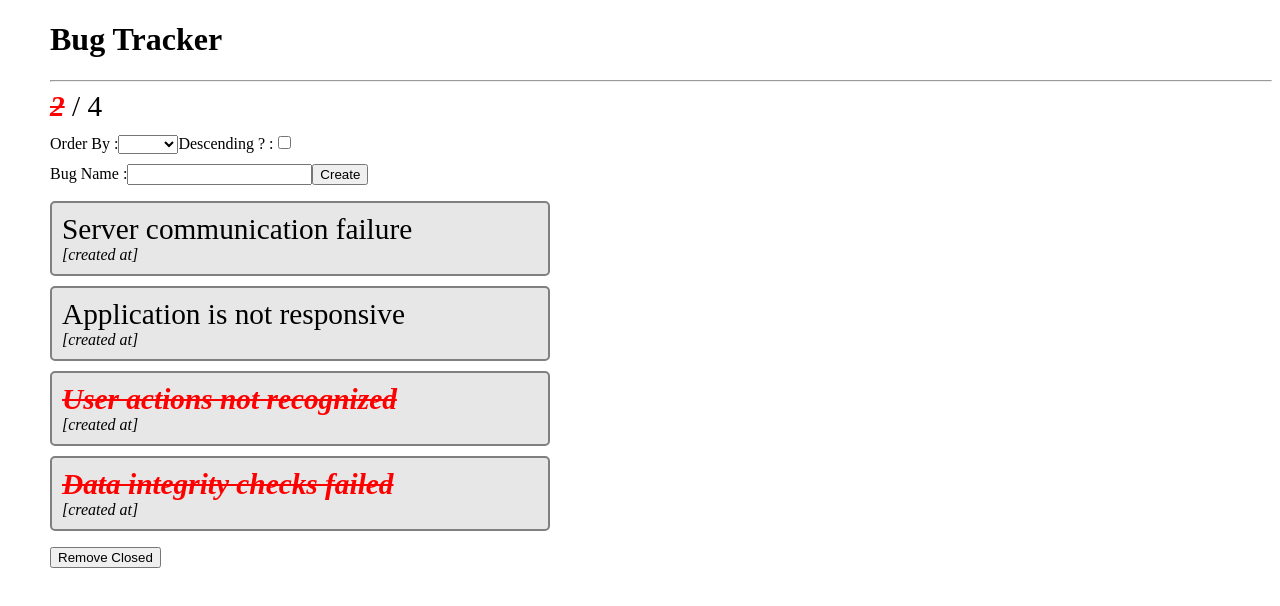
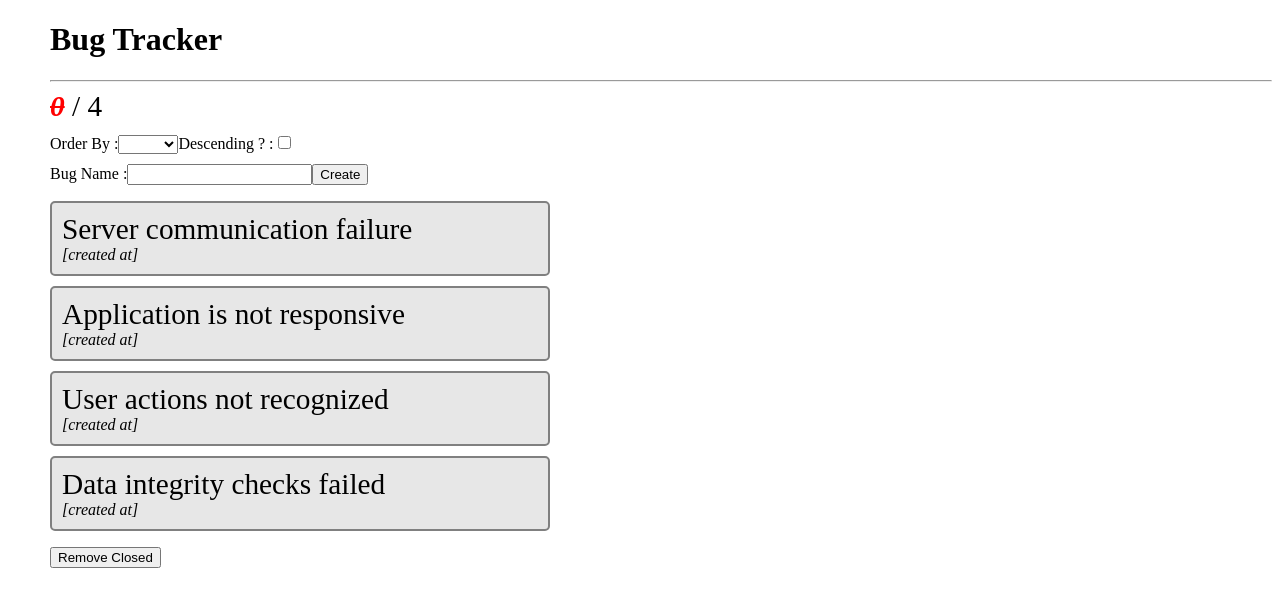
Before and after one commit to tkmagesh/Cisco-Angular2-Online-Jul-2017, an Angular app in the folder bug-tracker-app/: page / in a window 1280 px wide. Shown: the top 606 px of the page. Built offline with nearby package versions, Linux system fonts and the light colour scheme.

Commit message:
ClosedCount as a pipe and refactoring to bugOperations service

```diff
--- a/bug-tracker-app/src/app/bug-tracker/bugTracker.component.html
+++ b/bug-tracker-app/src/app/bug-tracker/bugTracker.component.html
@@ -1,5 +1,5 @@
 <section class="stats">
-	<span class="closed">{{getClosedCount()}}</span>
+	<span class="closed">{{bugs | closedCount}}</span>
 	<span> / </span>
 	<span>{{bugs.length}}</span>
 </section>
--- a/bug-tracker-app/src/app/bug-tracker/bugTracker.component.ts
+++ b/bug-tracker-app/src/app/bug-tracker/bugTracker.component.ts
@@ -1,5 +1,6 @@
 import { Component } from '@angular/core';
 import { IBug } from './models/IBug';
+import { BugOperationsService } from './services/BugOperations.service';
 
 @Component({
 	selector : 'bug-tracker',
@@ -12,36 +13,23 @@ export class BugTrackerComponent{
 	sortBy : string = '';
 	orderByDescending : boolean = false;
 
-	constructor(){
-		this.bugs.push({name : 'Server communication failure', isClosed : false});
-		this.bugs.push({name : 'Application is not responsive', isClosed : false});
-		this.bugs.push({name : 'User actions not recognized', isClosed : true});
-		this.bugs.push({name : 'Data integrity checks failed', isClosed : true});
-	}
-	getClosedCount(){
-		let closedCount = 0;
-		for(let index = 0; index < this.bugs.length; index++){
-			if (this.bugs[index].isClosed)
-				++closedCount;
-		}
-		return closedCount;
+	constructor(private bugOperations : BugOperationsService){
+		this.bugs.push(this.bugOperations.createNew('Server communication failure'));
+		this.bugs.push(this.bugOperations.createNew('Application is not responsive'));
+		this.bugs.push(this.bugOperations.createNew('User actions not recognized'));
+		this.bugs.push(this.bugOperations.createNew('Data integrity checks failed'));
 	}
 
 	onCreateClick(bugName){
-		let newBug : IBug = {
-			name : bugName,
-			isClosed : false
-		};
+		let newBug = this.bugOperations.createNew(bugName);
 		this.bugs = [...this.bugs, newBug];
 	}
 
 	onBugNameClick(bug : IBug){
-		bug.isClosed = !bug.isClosed;
+		this.bugOperations.toggle(bug);
 	}
 
 	onRemoveClosedClick(){
-		for(let index=this.bugs.length-1; index >= 0; index--)
-			if (this.bugs[index].isClosed)
-				this.bugs.splice(index, 1);
+		this.bugs = this.bugs.filter(bug => !bug.isClosed);
 	}
 }
--- /dev/null
+++ b/bug-tracker-app/src/app/bug-tracker/pipes/closedCount.pipe.ts
@@ -0,0 +1,12 @@
+import { Pipe, PipeTransform } from '@angular/core';
+import { IBug } from '../models/IBug';
+
+@Pipe({
+	name: 'closedCount',
+	pure : false
+})
+export class ClosedCountPipe implements PipeTransform {
+	transform(bugs: IBug[]): number {
+		return bugs.reduce((prevResult, bug) => bug.isClosed ? ++prevResult : prevResult, 0);
+	}
+}
--- /dev/null
+++ b/bug-tracker-app/src/app/bug-tracker/services/BugOperations.service.ts
@@ -0,0 +1,14 @@
+import { IBug } from '../models/IBug';
+
+export class BugOperationsService{
+	createNew(bugName : string) : IBug{
+		let newBug : IBug = {
+			name : bugName,
+			isClosed : false
+		};
+		return newBug;
+	}
+	toggle(bug : IBug) : void {
+		bug.isClosed = !bug.isClosed;
+	}
+}
```
Also changed, not shown: bug-tracker-app/src/app/app.module.ts (+9 -2 lines).
